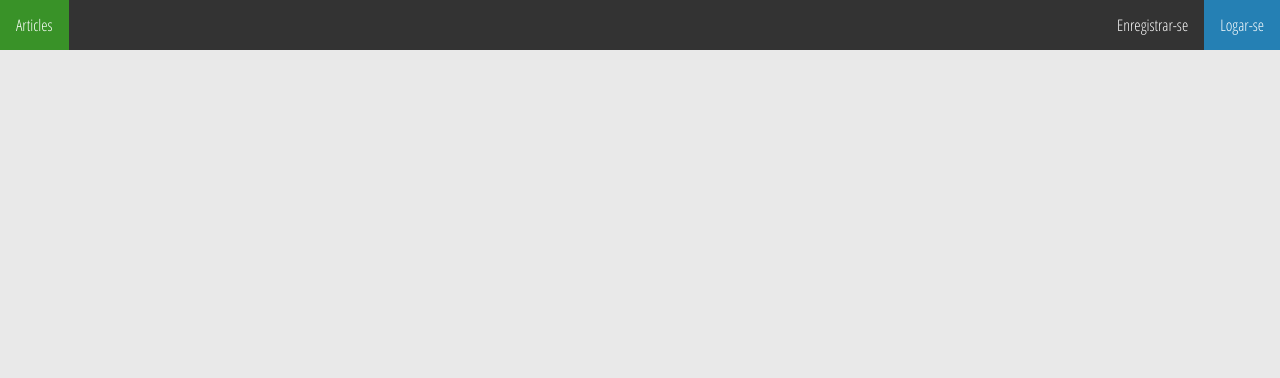
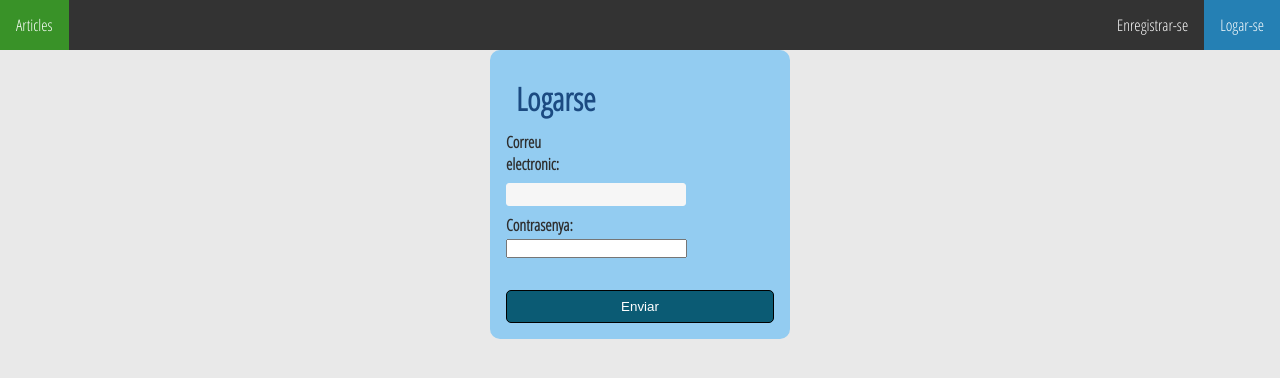
Before and after one commit to EricRubioSanchez/Practica-4, a PHP site: page /logarse.vista.php in a window 1280 px wide. Shown: the top 378 px of the page. Run offline with PHP 8.4, Linux system fonts and the light colour scheme.

Commit message:
Creació del form de logarse.vista.php

```diff
--- a/Vista/logarse.vista.php
+++ b/Vista/logarse.vista.php
@@ -18,5 +18,30 @@
 			<li class="logs"><a href="../Vista/enregistrarse.vista.php">Enregistrar-se</a></li>
 		</ul>
 	</nav>
+	<form action="../Controlador/enregistrarse.php" method="post">
+            <label><h1>Logarse</h1></label>
+            <br>
+            <label>Correu electronic:
+                <input type="email" name="correu" maxlength="30" minlength="4" required value="<?php if(isset($correu)){echo $correu;}?>">
+            </label>
+            <br>
+            <label>Contrasenya:
+                <input type="password" name="password" required value="<?php if(isset($password)){echo $password;}?>">
+            </label>
+            <br>
+            <?php if (!empty($errors)):?>
+                <div><?php
+                    echo "<p class='errors'>".$errors."</p>";
+                    ?>
+                </div>
+            <?php endif ?>
+            <?php if (!empty($correcte)):?>
+                <div><?php
+                    echo "<p class='correcte'>".$correcte."</p>";
+                    ?>
+                </div>
+            <?php endif ?>
+            <input type="submit" value="Enviar">
+        </form>
 </body>
 </html>
```
